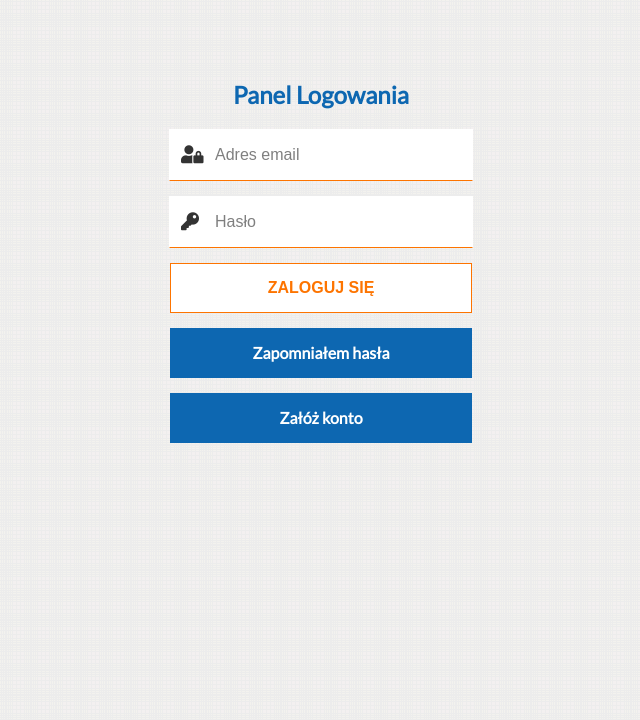
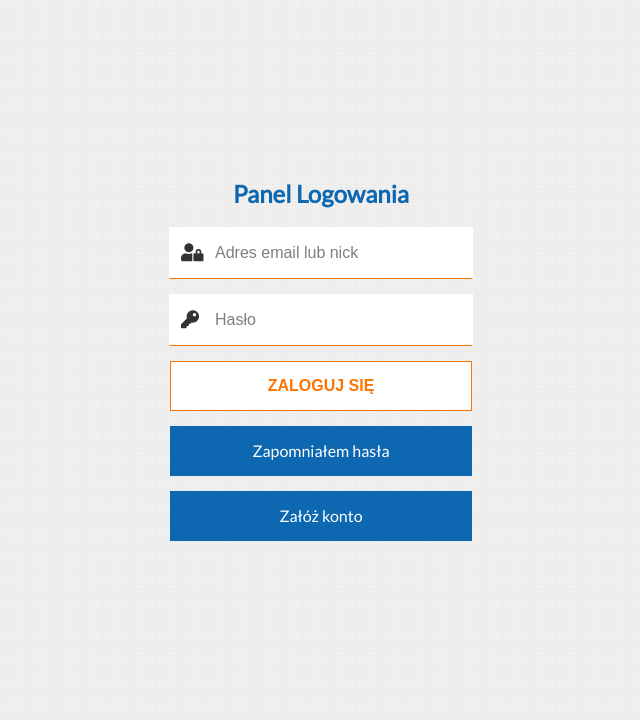
Before and after one commit to najwer23/syssyitia, a Symfony app: template templates/firstPageLogin/firstPageLogin.html.twig in a window 1280 px wide. Shown: the part 80-800 px from the top of the page, without its empty margins (319-959 px from the left). Run offline with Twig, Linux system fonts and the light colour scheme; the template is opened without the code that fills it, so the values that code supplies are empty; some libraries are stand-ins or nearby versions.

Commit message:
cookie, login_form with "display:flex" - center vertically and horizontally

```diff
--- a/public/CSS/firstPage/firstPageLogin.css
+++ b/public/CSS/firstPage/firstPageLogin.css
@@ -10,17 +10,25 @@ body{
 
 
 .loginForm {
-    /* background: blue; */
-    width: 500px;
+
+    width: 100%;
+    height: calc(100vh - 80px);
+    display: flex;
+    flex-direction: column;
+    justify-content: center;
+    align-items: center;
+    text-align: center;
+
+    /* width: 500px;
     margin-left: auto;
     margin-right: auto;
     text-align: center;
-    /* padding-top: 30px; */
     padding-bottom: 50px;
-    margin-top: 80px;
+    margin-top: 80px; */
 }
 
 .loginForm h2 {
+    margin-top: 0;
     color: #0D67B1;
 }
 
@@ -132,7 +140,7 @@ body{
     margin-right: auto;
     text-decoration: none;
     color: #fff;
-    font-weight: bold;
+    font-weight: lighter;
 }
 
 .link a:hover {
@@ -152,6 +160,7 @@ body{
 
 
 .error {
+    font-weight: lighter;
     background-color: #EA2E49;
     margin-top: 15px;
     /* text-align: center; */
@@ -160,7 +169,7 @@ body{
     margin-right: auto;
     height: 50px;
     line-height: 50px;
-    margin-bottom: 15px;
+    /* margin-bottom: 15px; */
     color: white;
 }
 
@@ -168,8 +177,15 @@ body{
 
 @media screen and (max-width: 600px) {
     .loginForm {
+
+        display: block;
         width: 320px;
+        margin-left: auto;
+        margin-right: auto;
+        text-align: center;
         margin-top: 50px;
+        padding-bottom: 50px;
+        height: 100%;
     }
 
 
--- a/templates/firstPage/baseFirstPage.html.twig
+++ b/templates/firstPage/baseFirstPage.html.twig
@@ -60,8 +60,9 @@
             <div class="push"></div>
             <footer>
                 <div class="laws">
+                    <p><i class="fas fa-gavel"></i> Wszystkie&nbsp;prawa&nbsp;zastrzeżone</p>
                     <p><i class="far fa-copyright"></i> 2018 Mariusz Najwer </p>
-                    <p><i class="fas fa-gavel"></i> Wszystkie&nbsp;prawa&nbsp;zastrzeżone</p>
+                    <p> <i class="fas fa-cookie-bite"></i> Cookie</p>
                 </div>
                 <div class="endline"></div>
             </footer>
--- a/templates/firstPageLogin/firstPageLogin.html.twig
+++ b/templates/firstPageLogin/firstPageLogin.html.twig
@@ -16,7 +16,7 @@
         <form action="{{ path('login') }}" method="post">
         <div class="iconWithInput">
             <div class="icon-ph"><i class="fas fa-user-lock"></i></div>
-            <input type="text" name="_username" value="{{ last_username }}" placeholder="Adres email" onfocus="this.placeholder=''" onblur="this.placeholder='Adres email'">
+            <input type="text" name="_username" value="{{ last_username }}" placeholder="Adres email lub nick" onfocus="this.placeholder=''" onblur="this.placeholder='Adres email lub nick'">
         </div>
 
 
```
